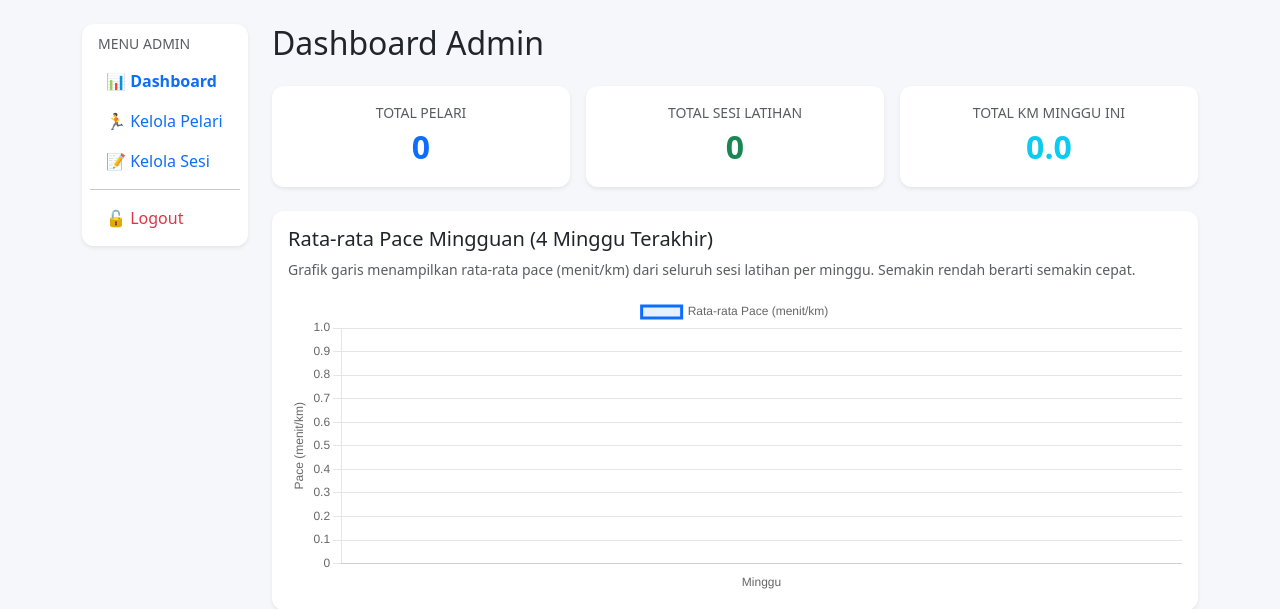
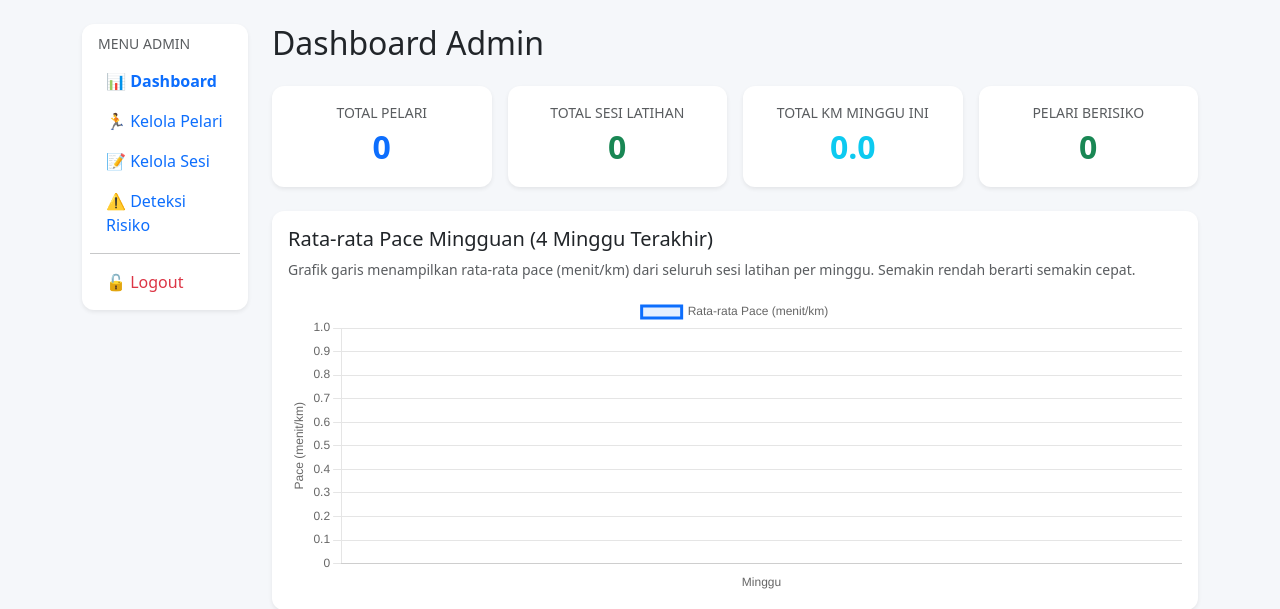
Before and after one commit to rakangstn-sudo/Pacemate_Rakan_Gustian, a Flask app: page /admin/dashboard in a window 1280 px wide. Shown: the part 56-665 px from the top of the page. Run offline with Flask 3, Linux system fonts and the light colour scheme; the visitor is signed in with stand-in values (Sample User, id 1); data that the repository does not hold is empty.

Commit message:
Tambah fitur deteksi risiko

```diff
--- a/app.py
+++ b/app.py
@@ -236,6 +236,22 @@ def admin_dashboard():
     chart_labels = [r["minggu_label"] for r in rows]
     chart_values = [round(r["avg_pace"], 2) for r in rows]
 
+    # --- Hitung pelari berisiko lonjakan volume ---
+    daftar_pelari_all = db.execute("SELECT id FROM pelari").fetchall()
+    jumlah_berisiko = 0
+    for p in daftar_pelari_all:
+        km_minggu_ini = db.execute(
+            "SELECT COALESCE(SUM(jarak_km), 0) AS total FROM sesi_latihan WHERE pelari_id = ? AND tanggal >= date('now', '-6 days')",
+            (p["id"],)
+        ).fetchone()["total"]
+        km_4minggu = db.execute(
+            "SELECT COALESCE(SUM(jarak_km), 0) AS total FROM sesi_latihan WHERE pelari_id = ? AND tanggal >= date('now', '-34 days') AND tanggal < date('now', '-6 days')",
+            (p["id"],)
+        ).fetchone()["total"]
+        rata2 = km_4minggu / 4
+        if rata2 > 0 and (km_minggu_ini / rata2) > 1.3:
+            jumlah_berisiko += 1
+
     return render_template(
         "admin_dashboard.html",
         active_menu="dashboard",
@@ -244,7 +260,53 @@ def admin_dashboard():
         total_km_minggu=total_km_minggu,
         chart_labels=chart_labels,
         chart_values=chart_values,
+        jumlah_berisiko=jumlah_berisiko,
     )
+
+
+# ===========================================================================
+# ROUTE ADMIN: Deteksi Risiko
+# ===========================================================================
+
+@app.route("/admin/risiko")
+@login_required
+def admin_risiko():
+    db = database.get_db()
+    daftar_pelari = db.execute("SELECT id, nama FROM pelari ORDER BY nama").fetchall()
+
+    data_risiko = []
+    for p in daftar_pelari:
+        # total_km_minggu_ini = 7 hari terakhir (hari ini - 6 hari)
+        total_km_minggu_ini = db.execute(
+            "SELECT COALESCE(SUM(jarak_km), 0) AS total FROM sesi_latihan WHERE pelari_id = ? AND tanggal >= date('now', '-6 days')", (p["id"],)
+        ).fetchone()["total"]
+
+        # total 4 minggu sebelumnya = 28 hari (dari -34 hari s.d. -7 hari)
+        total_km_4minggu = db.execute(
+            "SELECT COALESCE(SUM(jarak_km), 0) AS total FROM sesi_latihan WHERE pelari_id = ? AND tanggal >= date('now', '-34 days') AND tanggal < date('now', '-6 days')", (p["id"],)
+        ).fetchone()["total"]
+
+        rata2_km_4minggu = total_km_4minggu / 4
+        rasio = None
+        berisiko = False
+
+        if rata2_km_4minggu > 0:
+            rasio = total_km_minggu_ini / rata2_km_4minggu
+            if rasio > 1.3:
+                berisiko = True
+
+        data_risiko.append({
+            "nama": p["nama"],
+            "total_km_minggu_ini": total_km_minggu_ini,
+            "rata2_km_4minggu": rata2_km_4minggu,
+            "rasio": rasio,
+            "berisiko": berisiko
+        })
+
+    # Urutkan agar yang berisiko tampil di atas
+    data_risiko.sort(key=lambda x: (not x["berisiko"], x["nama"]))
+
+    return render_template("admin_risiko.html", active_menu="risiko", data_risiko=data_risiko)
 
 
 # ===========================================================================
--- a/templates/admin_base.html
+++ b/templates/admin_base.html
@@ -25,6 +25,10 @@
                        href="{{ url_for('admin_sesi_list') }}">
                         📝 Kelola Sesi
                     </a>
+                    <a class="nav-link {{ 'active fw-bold' if active_menu == 'risiko' else '' }}"
+                       href="{{ url_for('admin_risiko') }}">
+                        ⚠️ Deteksi Risiko
+                    </a>
                     <hr class="my-2">
                     <a class="nav-link text-danger" href="{{ url_for('logout') }}">
                         🔓 Logout
--- a/templates/admin_dashboard.html
+++ b/templates/admin_dashboard.html
@@ -12,7 +12,7 @@
 
 <!-- ===== KARTU RINGKASAN ===== -->
 <div class="row g-3 mb-4">
-    <div class="col-md-4">
+    <div class="col-md-3">
         <div class="card shadow-sm text-center">
             <div class="card-body">
                 <div class="text-muted small text-uppercase">Total Pelari</div>
@@ -20,7 +20,7 @@
             </div>
         </div>
     </div>
-    <div class="col-md-4">
+    <div class="col-md-3">
         <div class="card shadow-sm text-center">
             <div class="card-body">
                 <div class="text-muted small text-uppercase">Total Sesi Latihan</div>
@@ -28,13 +28,25 @@
             </div>
         </div>
     </div>
-    <div class="col-md-4">
+    <div class="col-md-3">
         <div class="card shadow-sm text-center">
             <div class="card-body">
                 <div class="text-muted small text-uppercase">Total KM Minggu Ini</div>
                 <div class="fs-2 fw-bold text-info">{{ "%.1f"|format(total_km_minggu) }}</div>
             </div>
         </div>
+    </div>
+    <div class="col-md-3">
+        <a href="{{ url_for('admin_risiko') }}" class="text-decoration-none">
+            <div class="card shadow-sm text-center h-100 {{ 'border-danger' if jumlah_berisiko > 0 else 'border-success' }}">
+                <div class="card-body">
+                    <div class="text-muted small text-uppercase">Pelari Berisiko</div>
+                    <div class="fs-2 fw-bold {{ 'text-danger' if jumlah_berisiko > 0 else 'text-success' }}">
+                        {{ jumlah_berisiko }}
+                    </div>
+                </div>
+            </div>
+        </a>
     </div>
 </div>
 
```
Also changed, not shown: templates/admin_risiko.html (added, +63 -0 lines), README.md (added).
